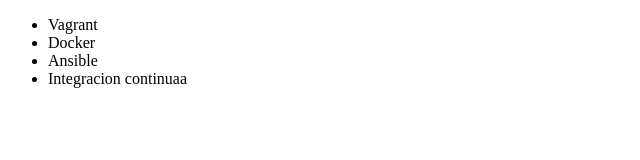
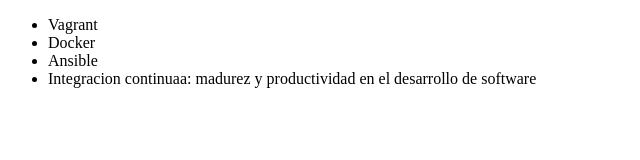
Before and after one commit to JNRicle/alura-git, a plain HTML site: page index.html in a window 1280 px wide. Shown: the whole page, without its empty margins (0-640 px from the left). Drawn offline with Linux system fonts and the light colour scheme.

Commit message:
renombrando curso de integracion continua

```diff
--- a/index.html
+++ b/index.html
@@ -9,7 +9,7 @@
             <li>Vagrant</li>
             <li>Docker</li>
             <li>Ansible</li>
-            <li>Integracion continuaa</li>
+            <li>Integracion continuaa: madurez y productividad en el desarrollo de software</li>
         </ul>
     </body>
 
```
